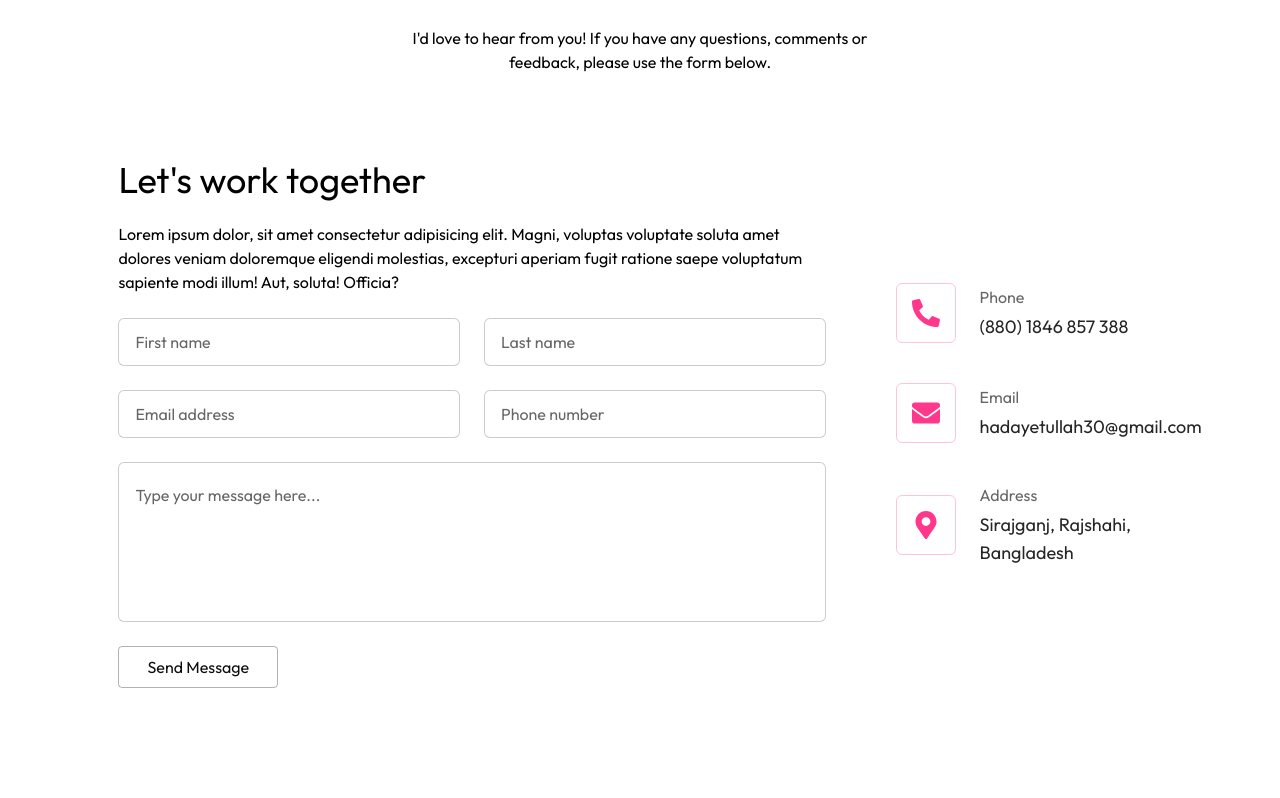
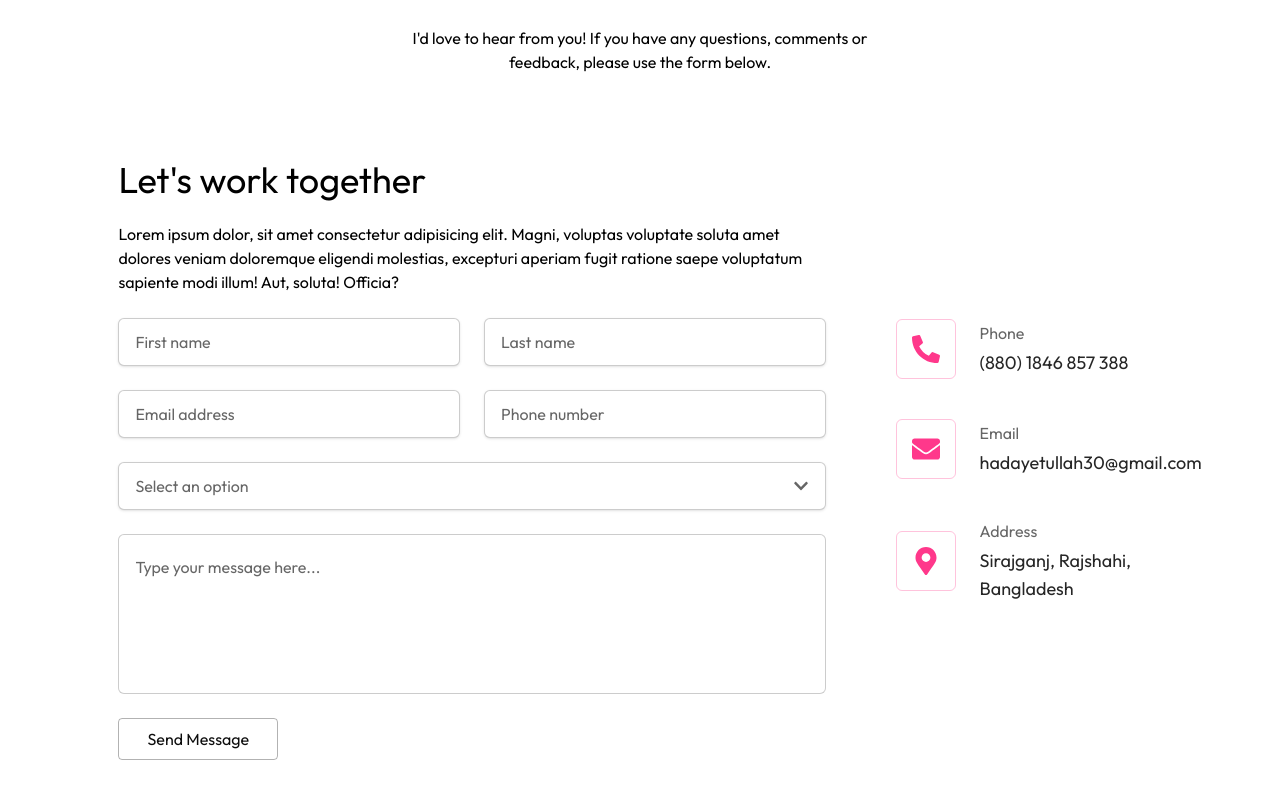
Before and after one commit to Hadayetullah/portfolio-v2, a Next.js app: page / in a window 1280 px wide. Shown: the part 3252-4050 px from the top of the page. Before the commit the page ends 4020 px from the top, so only its background shows below. Built offline with nearby package versions, Linux system fonts and the light colour scheme; a web font is replaced by a local one.

Commit message:
Create SelectField component with just initial design.

```diff
--- a/app/components/Form.tsx
+++ b/app/components/Form.tsx
@@ -1,11 +1,12 @@
 import React from 'react'
+import SelectField from './SelectField';
 
 type Props = {}
 
 const Form = (props: Props) => {
     const inputStyle = `flex h-[35] xxs:h-[42px] xs:h-[48px] border-[0.5px] border-black/20 dark:border-white/20 focus:border-primarylight/50 dark:focus:border-secondary/50 px-1 xxs:px-4 py-2 xxs:py-5 text-base text-black
     dark:text-white placeholder:text-black/60 dark:placeholder:text-white/60 outline-none bg-white
-    dark:bg-[#1c1c22] rounded-md placeholder:text-sm xxs:placeholder:text-base`;
+    dark:bg-[#1c1c22] rounded-md placeholder:text-sm xxs:placeholder:text-base shadow-sm`;
 
     const inputAreaStyle = `flex border-[0.5px] border-black/20 dark:border-white/20 focus:border-primarylight/50 dark:focus:border-secondary/50 px-1 xxs:px-4 py-2 xxs:py-5 text-base text-black
     dark:text-white placeholder:text-black/60 dark:placeholder:text-white/60 outline-none bg-white
@@ -38,6 +39,10 @@ const Form = (props: Props) => {
             className={inputStyle}
         />
 
+        <div className='col-span-1 sm:col-span-2'>
+            <SelectField fieldStyle={inputStyle} />
+        </div>
+
         <textarea
             name='message'
             placeholder='Type your message here...'
--- /dev/null
+++ b/app/components/SelectField.tsx
@@ -0,0 +1,61 @@
+import React, { useRef, useState } from 'react'
+import { FaChevronDown } from 'react-icons/fa'
+
+const options = [
+  { label: 'Option One', value: 'one' },
+  { label: 'Option Two', value: 'two' },
+  { label: 'Option Three', value: 'three' },
+]
+
+const placeholderText = 'Select an option';
+
+type Props = {
+    optionsList?: { label: string, value: string }[];
+    placeholder?: string;
+    fieldStyle: string;
+}
+
+const SelectField = ({optionsList = options, placeholder = placeholderText, fieldStyle}: Props) => {
+    const [selected, setSelected] = useState<{label: string, value:string} | null>(null)
+    const [isOpen, setIsOpen] = useState<boolean>(false)
+    const [openAbove, setOpenAbove] = useState<boolean>(false)
+
+    const containerRef = useRef<HTMLDivElement>(null)
+
+    const handleSelect = (option:any) => {
+        setSelected(option)
+        setIsOpen(false)
+        // onChange?.(option.value)
+    }
+
+  return (
+    <div ref={containerRef} className="relative w-full select-none">
+        <div className={fieldStyle + ' items-center justify-between cursor-pointer'}>
+            <span className='text-black/60 dark:text-white/60'>{selected?.label || placeholder}</span>
+            <FaChevronDown className='text-black/60 dark:text-white/60' />
+        </div>
+
+        {isOpen && (
+            <div
+                className={`absolute z-10 w-full bg-white border border-gray-300 rounded-md shadow-lg max-h-60 overflow-auto ${
+                    openAbove ? 'bottom-full mb-1' : 'mt-1'
+                }`}
+            >
+                {optionsList.map((option) => (
+                    <div
+                        key={option.value}
+                        onClick={() => handleSelect(option)}
+                        className={`px-4 py-2 cursor-pointer hover:bg-gray-100 ${
+                            selected?.value === option.value ? 'bg-gray-100 font-semibold' : ''
+                        }`}
+                    >
+                    {option.label}
+                    </div>
+                ))}
+            </div>
+        )}
+    </div>
+  )
+}
+
+export default SelectField
```
